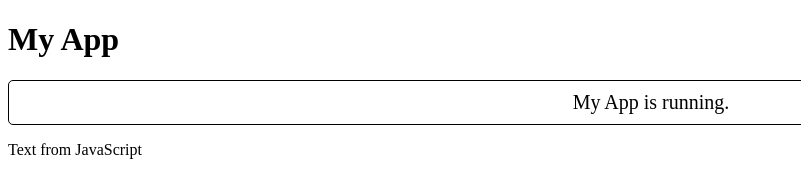
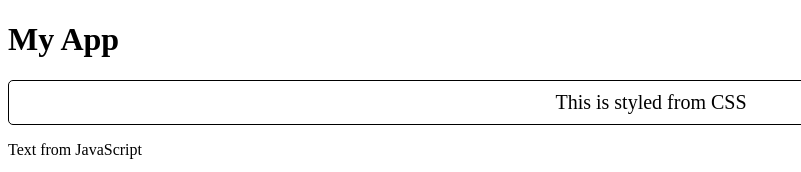
Before and after one commit to skirianov/ed-express-static, a website: page public/index.html in a window 1280 px wide. Shown: the top 172 px of the page, without its empty margins (0-801 px from the left). Drawn offline with Linux system fonts and the light colour scheme.

Commit message:
add better text representing styled by css

```diff
--- a/public/index.html
+++ b/public/index.html
@@ -7,7 +7,7 @@
 </head>
 <body>
     <h1>My App</h1>
-    <p id="text">My App is running.</p>
+    <p id="text">This is styled from CSS</p>
     <p id="js"></p>
     <img src="image.png" alt="Test image" />
     <script src="app.js"></script>
```
